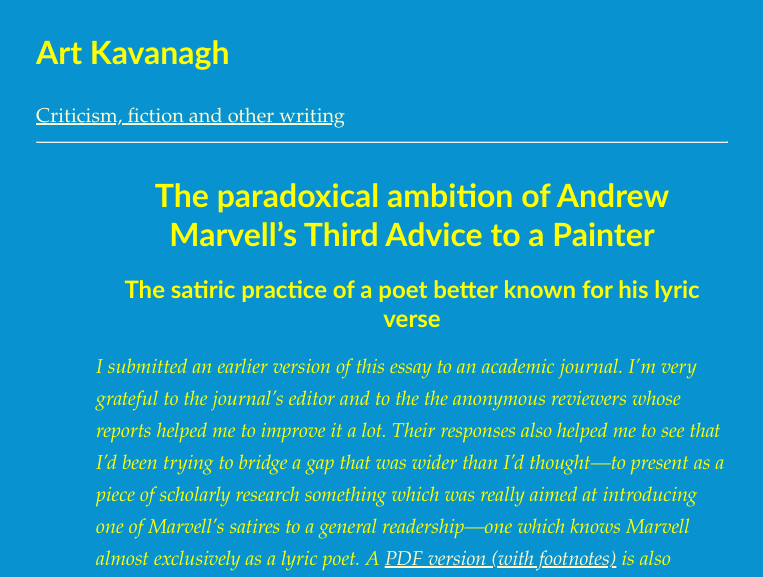
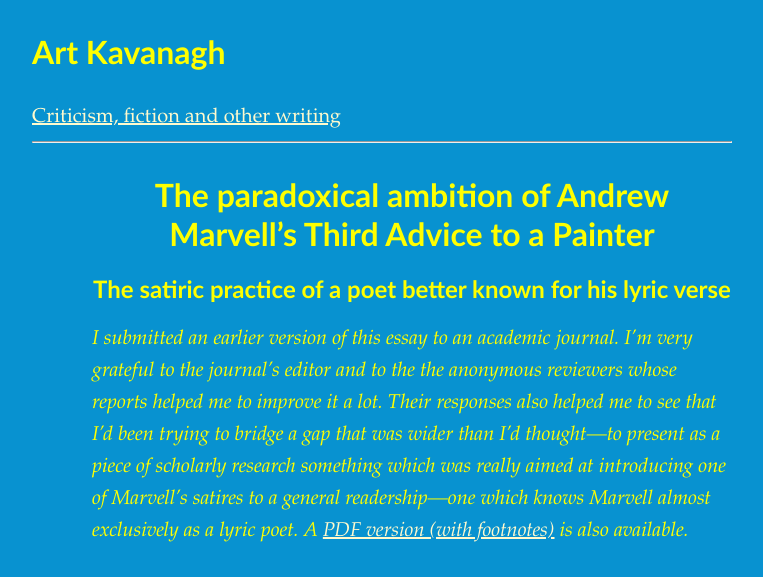
Before and after one commit to artkavanagh/github.io, a Jekyll site: the page Paradoxical-ambition.html, which Jekyll copies as it is, in a window 1280 px wide. Shown: the top 577 px of the page, without its empty margins (228-991 px from the left). Built offline with Jekyll 4.4.1, drawn with Linux system fonts in a browser that asks for light colours; grey boxes are pictures that could not be loaded.

Commit message:
Update seventeenth-cent.css

```diff
--- a/assets/css/seventeenth-cent.css
+++ b/assets/css/seventeenth-cent.css
@@ -4,7 +4,7 @@ html, body {
         padding: 0;
         color: Yellow ;
         background-color: #0892d0 ;
-        max-width: 632px ;
+        max-width: 40em ;
 }
 h1, h2, h3 {
 	font-family: "Optima", "Franklin Gothic Medium", "Myriad Pro", "Trebuchet MS", "Fira Sans", sans-serif;
```
